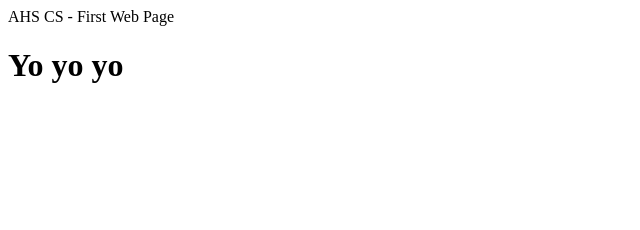
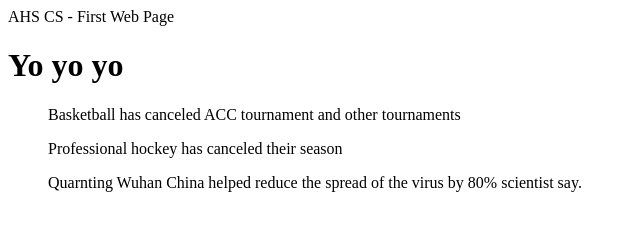
Before and after one commit to AHSCSMoody/AHSCSMoody.github.io, a plain HTML site: page index.html in a window 1280 px wide. Shown: the whole page, without its empty margins (0-640 px from the left). Drawn offline with Linux system fonts and the light colour scheme.

Commit message:
Update index.html

```diff
--- a/index.html
+++ b/index.html
@@ -4,4 +4,7 @@
 </head>
 <body>
 <h1>Yo yo yo</h1>
+<ul>Basketball has canceled ACC tournament and other tournaments</ul>
+<ul>Professional hockey has canceled their season</ul>
+<ul>Quarnting Wuhan China helped reduce the spread of the virus by 80% scientist say.</ul>
 </body>
```
